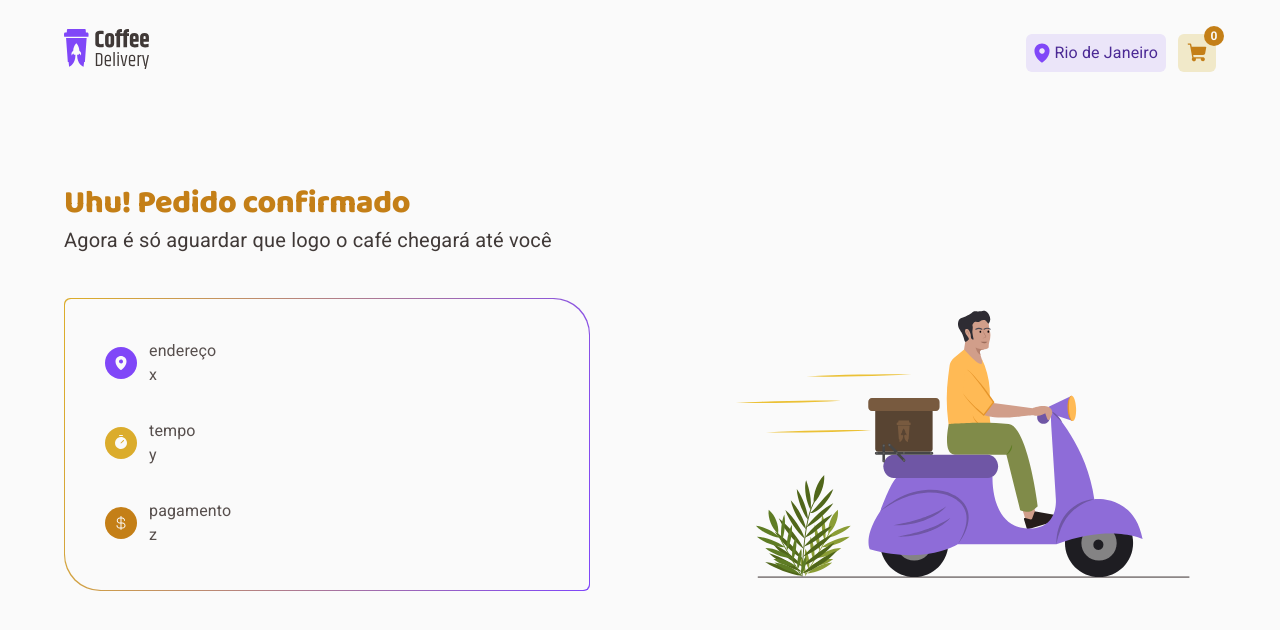
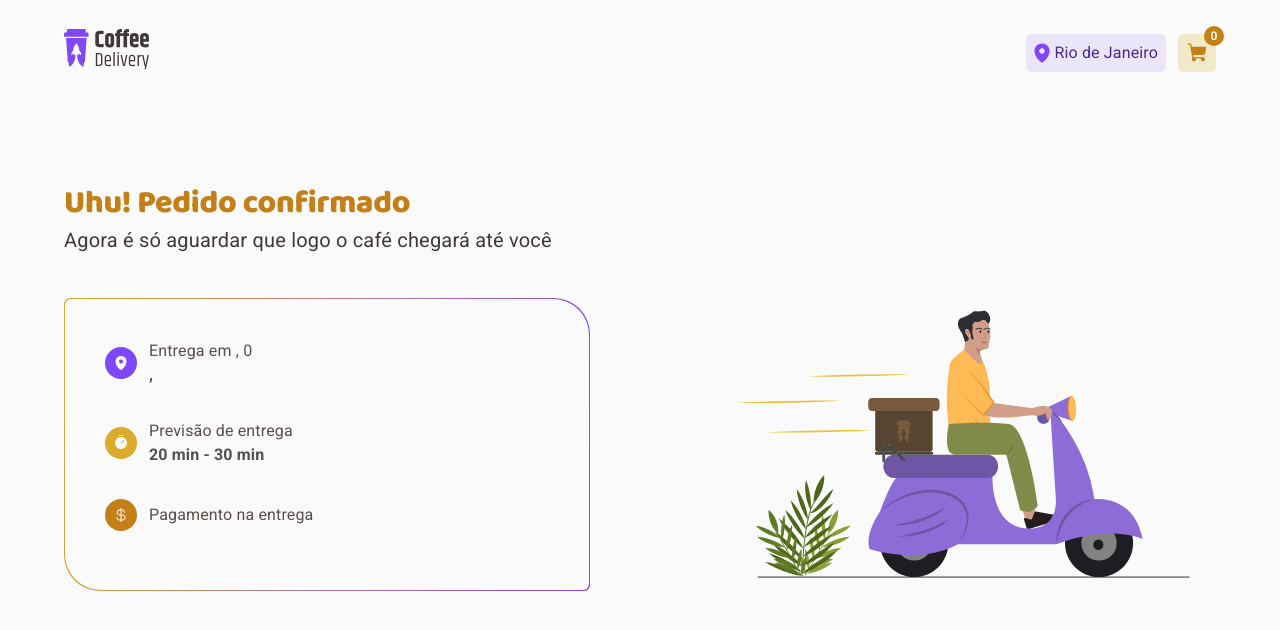
Before and after one commit to MoisesSantana/coffe-delivery, a React (Vite) app: page /success in a window 1280 px wide. Shown: the top 630 px of the page. Built offline with nearby package versions, Linux system fonts and the light colour scheme.

Commit message:
feat: :sparkles: Finalização do pedido

```diff
--- a/src/context/coffe-context.tsx
+++ b/src/context/coffe-context.tsx
@@ -9,7 +9,7 @@ interface CoffeeContextType {
   removeOfCard: (id: number) => void;
   handleQtyOfCoffee: (coffee: CoffeeWithQty, addOrSub: number) => void;
   handleConfirmOrder: (data: Order) => void;
-  order: OrderWithCart | null;
+  order: OrderWithCart;
 }
 interface CoffeProviderProps {
   children: React.ReactNode;
@@ -30,11 +30,23 @@ interface OrderWithCart extends Order {
   cart: CoffeeWithQty[];
 }
 
+const ORDER_INITIAL_STATE = {
+  cep: '',
+  city: '',
+  complement: '',
+  neighborhood: '',
+  number: 0,
+  paymentMethod: '',
+  street: '',
+  uf: '',
+  cart: [],
+};
+
 export const CoffeContext = createContext({} as CoffeeContextType);
 
 export function CoffeProvider({ children }: CoffeProviderProps) {
   const [cart, setCart] = useState<CoffeeWithQty[]>([]);
-  const [order, setOrder] = useState<OrderWithCart | null>(null);
+  const [order, setOrder] = useState<OrderWithCart>(ORDER_INITIAL_STATE);
 
   const navigate = useNavigate();
 
--- a/src/pages/Home/components/Hero/index.tsx
+++ b/src/pages/Home/components/Hero/index.tsx
@@ -50,7 +50,7 @@ export function Hero() {
           ))}
         </div>
       </div>
-      <div>
+      <div className="right-content">
         <div>
           <img src="/home/hero.svg" alt="Coffee Delivery" />
         </div>
--- a/src/pages/Success/components/DeliveryStatusItem/index.tsx
+++ b/src/pages/Success/components/DeliveryStatusItem/index.tsx
@@ -19,7 +19,7 @@ export function DeliveryStatusItem({
         <Typography variant="body1" fontSize={16}>
           {title}
         </Typography>
-        <Typography variant="body1" fontSize={16}>
+        <Typography fontWeight={900} variant="body1" fontSize={16}>
           {description}
         </Typography>
       </div>
--- a/src/pages/Success/index.tsx
+++ b/src/pages/Success/index.tsx
@@ -1,27 +1,47 @@
 import { Typography, useTheme } from '@mui/material';
+import { useContext } from 'react';
 import { MainContent, SuccessContainer } from './success-styled';
 import { DeliveryStatusItem } from './components/DeliveryStatusItem';
+import { CoffeContext } from '../../context/coffe-context';
 
 const deliveryStatusItems = [
   {
     icon: '/success/bullets/pin.svg',
-    title: 'endereço',
-    description: 'x',
+    title: '',
+    description: '',
   },
   {
     icon: '/success/bullets/timer.svg',
-    title: 'tempo',
-    description: 'y',
+    title: 'Previsão de entrega',
+    description: '20 min - 30 min',
   },
   {
     icon: '/success/bullets/payment.svg',
-    title: 'pagamento',
-    description: 'z',
+    title: 'Pagamento na entrega',
+    description: '',
   },
 ];
 
 export function Success() {
   const { palette } = useTheme();
+  const { order } = useContext(CoffeContext);
+  const orderStatus = deliveryStatusItems.map((curStatus, index) => {
+    switch (index) {
+      case 0:
+        return {
+          ...curStatus,
+          title: `Entrega em ${order.street}, ${order.number}`,
+          description: `${order.city}, ${order.uf}`,
+        };
+      case 2:
+        return {
+          ...curStatus,
+          description: order.paymentMethod,
+        };
+      default:
+        return curStatus;
+    }
+  });
   return (
     <SuccessContainer>
       <Typography variant="h2" fontWeight={800} color={palette.warning.dark}>
@@ -33,12 +53,12 @@ export function Success() {
       <MainContent>
         <div>
           <section>
-            {deliveryStatusItems.map((statusItem) => (
+            {orderStatus.map((statusItem) => (
               <DeliveryStatusItem key={statusItem.title} {...statusItem} />
             ))}
           </section>
         </div>
-        <img src="/success/hero.svg" alt="entregador" />
+        <img src="/success/hero.svg" alt="entregador" className="hero" />
       </MainContent>
     </SuccessContainer>
   );
```
